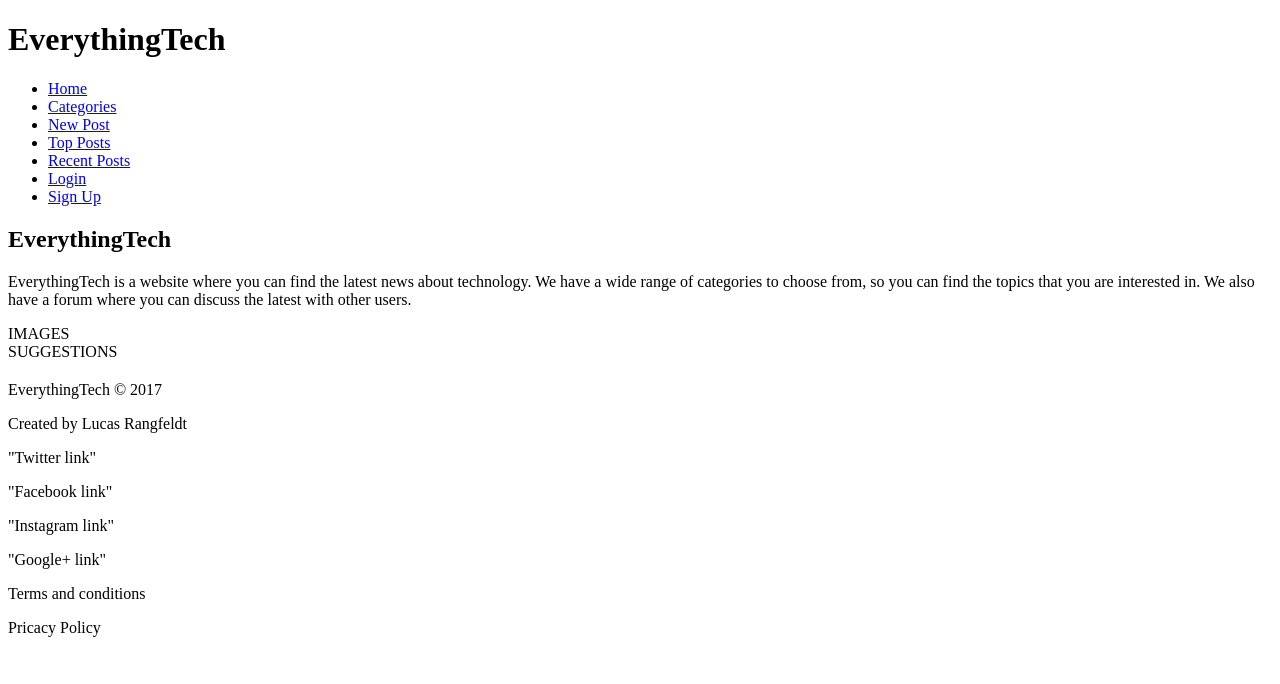
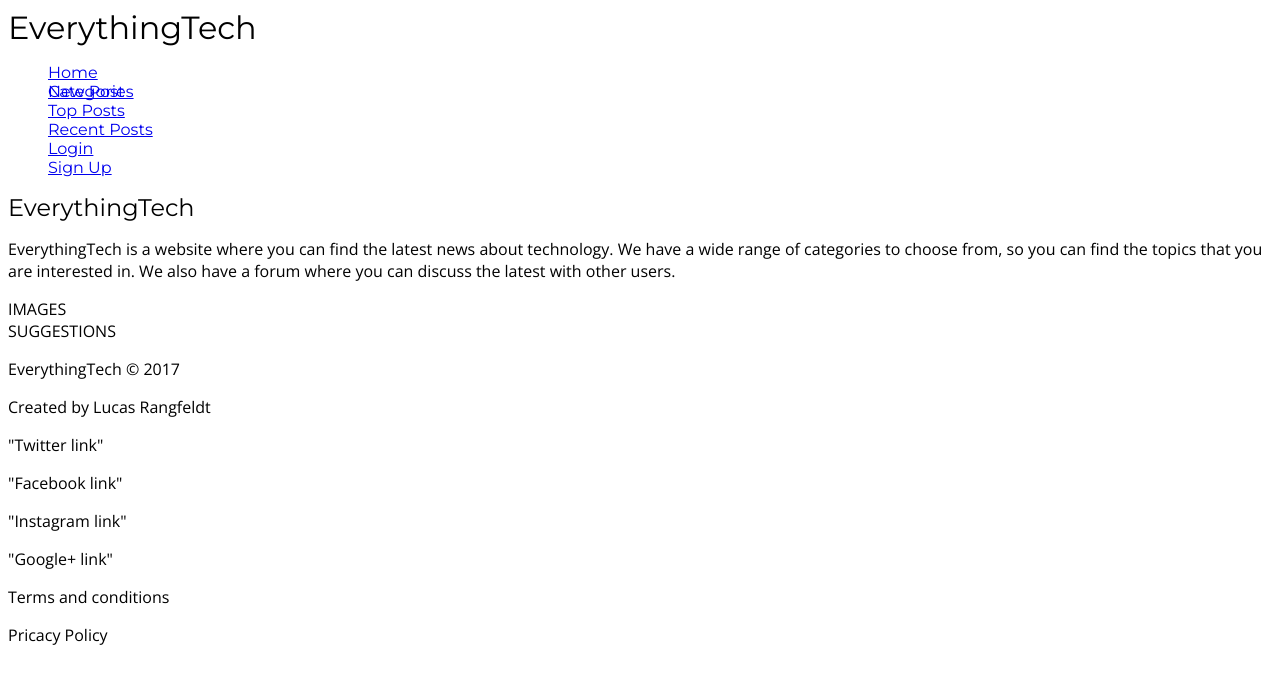
Before and after one commit to LucasRangfeldt/redesigned-train, a plain HTML site: page index.html in a window 1280 px wide. Drawn offline with nearby package versions, Linux system fonts and the light colour scheme.

Commit message:
add styling to navbar, add dropdown menu for categories

```diff
--- a/assets/styles.css
+++ b/assets/styles.css
@@ -0,0 +1,32 @@
+h1, h2, h3, h4, h5, h6 {
+  font-family: 'Montserrat', sans-serif;
+  font-weight: 400;
+  margin: 0;
+  padding: 0;
+}
+
+body {
+    font-family: 'Open Sans', sans-serif;
+}
+li {
+    list-style-type: none;
+    font-family: 'montserrat', sans-serif;
+
+}
+.dropdown {
+    position: absolute;
+    display: inline-block;
+}
+.dropdown-content {
+    display: none;
+    position: absolute;
+    background-color: #f9f9f9;
+    min-width: 160px;
+    box-shadow: 0px 8px 16px 0px rgba(0,0,0,0.2);
+    padding: 12px 16px;
+    z-index: 1 ;
+}
+
+.dropdown:hover .dropdown-content {
+    display: block;
+}
--- a/index.html
+++ b/index.html
@@ -3,8 +3,9 @@
 <head>
     <link rel="preconnect" href="https://fonts.googleapis.com">
     <link rel="preconnect" href="https://fonts.gstatic.com" crossorigin>
-    <link href="https://fonts.googleapis.com/css2?family=Montserrat&display=swap" rel="stylesheet">
+    <link href="https://fonts.googleapis.com/css2?family=Montserrat&family=Open+Sans&display=swap" rel="stylesheet">
     <meta charset="UTF-8">
+    <link rel="stylesheet" href="assets/styles.css">
     <title>EverythingTech</title>
 </head>
 <body>
@@ -14,10 +15,26 @@
                 <nav>
                     <ul>
                         <li><a href="index.html">Home</a></li>
-                        <li><a href="#">Categories</a></li> <!-- Dropdown menu -->
+                        <!-- Dropdown menu -->
+                            <li class="dropdown">
+                                <a href="#">Categories</a>
+                                <ul class="dropdown-content">
+                                    <li><a href="#">Hardware</a></li>
+                                    <li><a href="#">Software</a></li>
+                                    <li><a href="#">Gaming</a></li>
+                                    <li><a href="#">Mobile</a></li>
+                                    <li><a href="#">Internet</a></li>
+                                    <li><a href="#">Security</a></li>
+                                    <li><a href="#">Social Media</a></li>
+                                    <li><a href="#">Programming</a></li>
+                                    <li><a href="#">Setups and Looks</a></li>
+                                    <li><a href="#">Other</a></li>
+                                </ul>
+                            </li>
+
                         <li><a href="#">New Post</a></li> <!-- Only for logged in users -->
-                        <li><a href="#">Top Posts</a></li> <!-- Top Posts of the week, in this case imaginary posts -->
-                        <li><a href="#">Recent Posts</a></li> <!-- Recent Posts of the week, in this case imaginary posts -->
+                        <li><a href="#">Top Posts</a></li> <!-- Top Posts of the week -->
+                        <li><a href="#">Recent Posts</a></li> <!-- Recent Posts of the week -->
                         <li><a href="#" id="login">Login</a></li> <!-- Login form, will be a popup no redirect -->
                         <li><a href="registration" id="signup">Sign Up</a></li> <!-- Sign Up form, will be a popup no redirect -->
                     </ul>
@@ -54,28 +71,28 @@
     </div>
 
     <footer>
-        <div class="container">
+        <div class="container-footer">
             <p>EverythingTech &copy; 2017</p>
         </div>
-        <div class="container">
+        <div class="container-footer">
             <p>Created by Lucas Rangfeldt</p>
         </div>
-        <div class="container">
+        <div class="container-footer">
             <p>"Twitter link"</p>
         </div>
-        <div class="container">
+        <div class="container-footer">
             <p>"Facebook link"</p>
         </div>
-        <div class="container">
+        <div class="container-footer">
             <p>"Instagram link"</p>
         </div>
-        <div class="container">
+        <div class="container-footer">
             <p>"Google+ link"</p>
         </div>
-        <div class="container">
+        <div class="container-footer">
             <p>Terms and conditions</p>
         </div>
-        <div class="container">
+        <div class="container-footer">
             <p>Pricacy Policy</p>
         </div>
     </footer>
```
